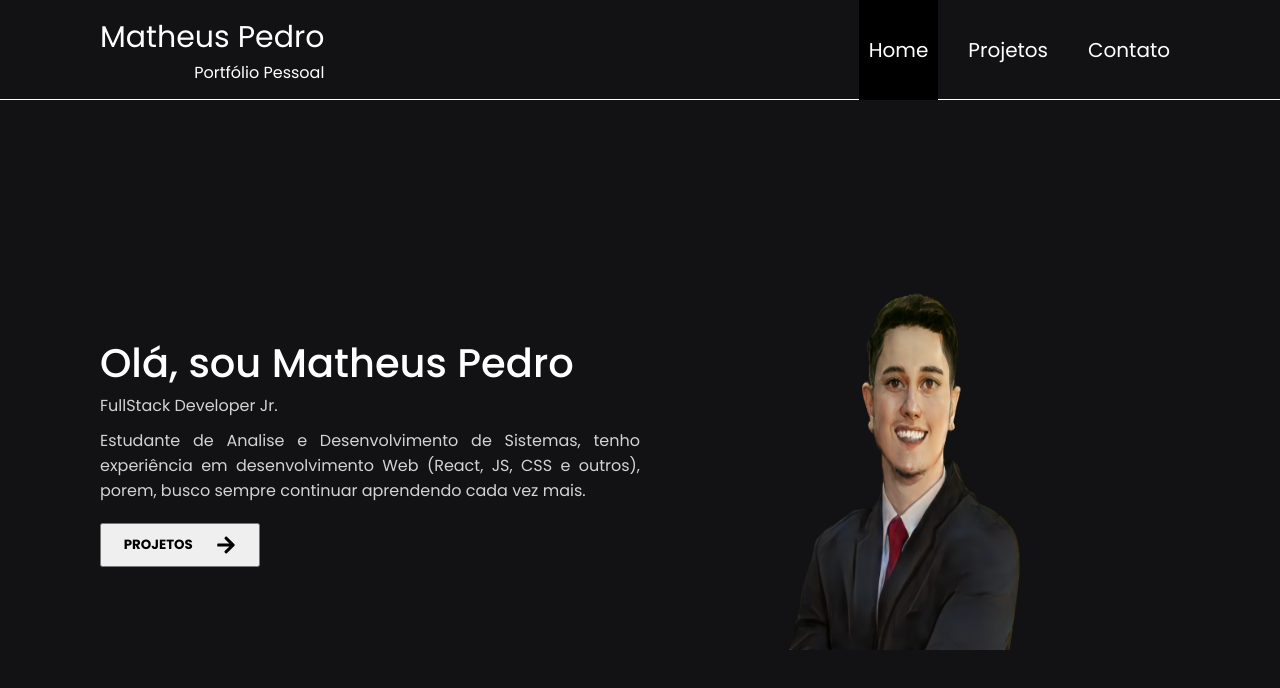
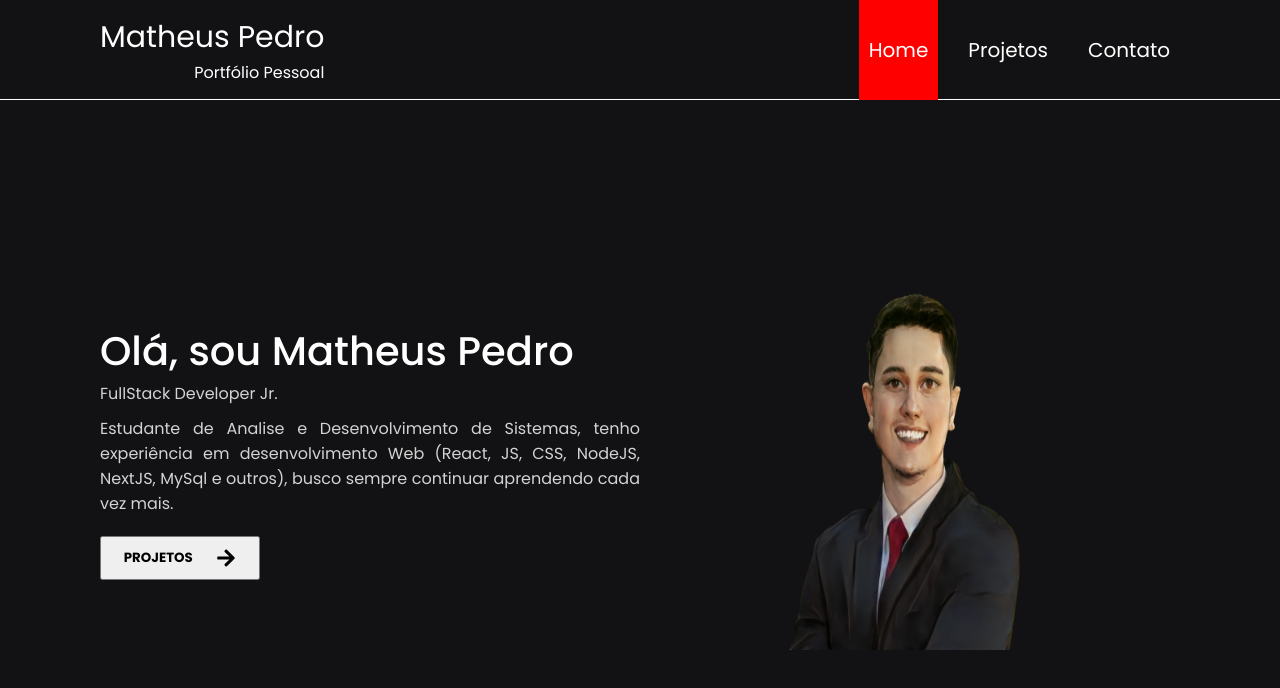
Before and after one commit to matheuspedrow/portifolio, a Next.js app: page / in a window 1280 px wide. Shown: the top 688 px of the page. Built offline with nearby package versions, Linux system fonts and the light colour scheme.

Commit message:
Otimization SideBar

```diff
--- a/components/Header/style.js
+++ b/components/Header/style.js
@@ -49,7 +49,7 @@ export const Ancora = styled.a`
   transition: 0.3s;
 
   &.active {
-    background-color: black;
+    background-color: red;
   }
   @media (min-width: 560px) {
     align-items: center;
--- a/src/pages/index.jsx
+++ b/src/pages/index.jsx
@@ -11,7 +11,7 @@ export default function Home() {
         <Function>FullStack Developer Jr.</Function>
         <Intro>Estudante de Analise e Desenvolvimento de Sistemas,
           tenho experiência em desenvolvimento Web
-          (React, JS, CSS e outros), porem, busco sempre continuar aprendendo cada vez mais.
+          (React, JS, CSS, NodeJS, NextJS, MySql e outros), busco sempre continuar aprendendo cada vez mais.
         </Intro>
         <Link href="projects">
           <LinkProjects>PROJETOS <FaArrowRight /></LinkProjects>
```
